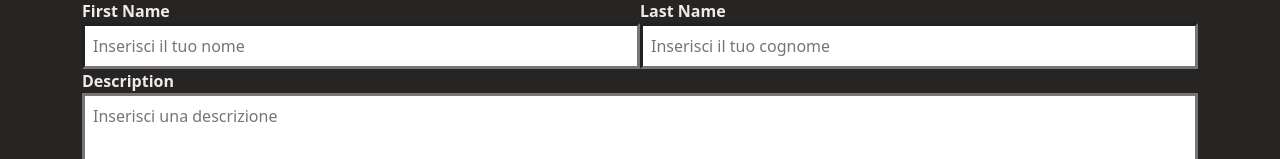
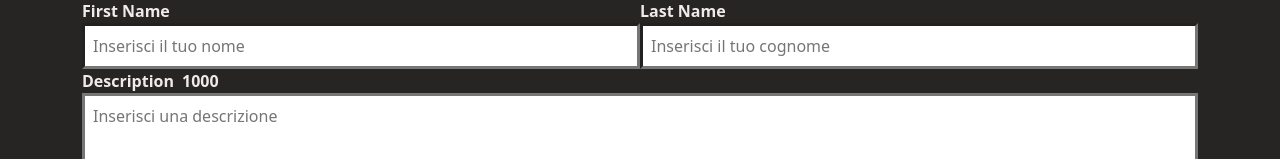
Before and after one commit to Cianuro-83/REACT, a React (Vite) app in the folder form/: page / in a window 1280 px wide. Shown: the part 214-373 px from the top of the page. Built offline with nearby package versions, Linux system fonts and the light colour scheme.

Commit message:
input e tex area validation

```diff
--- a/form/src/components/Form.jsx
+++ b/form/src/components/Form.jsx
@@ -9,7 +9,7 @@ import FormUiFiles from './formUi/FormUiFiles/FormUiFiles';
 import FormResetButton from './formUi/FormResetButton';
 import { selectValues, formUIGroupCheckboxValues, formUIGroupRadioValues } from './formUi/formUtility/formData';
 import { handleSubmit } from './formUi/formUtility/formSubmit';
-import { validateFirstName } from './formUi/formUtility/validateForm';
+import { validateFirstName, validateTextArea } from './formUi/formUtility/validateForm';
 
 
 const Form = () => {
@@ -51,6 +51,8 @@ const Form = () => {
   const handleFormSubmit = ( e ) => {
     const fields = {
       firstname: validateFirstName,
+      lastname: validateFirstName,
+      description: validateTextArea
       // ... altri campi e funzioni di validazione ...
     };
 
@@ -72,6 +74,7 @@ const Form = () => {
           <FormUiInput
             id="firstname"
             label="First Name"
+            type={ 'text' }
             placeholder={ 'Inserisci il tuo nome' }
             value={ form.firstname }
             onChange={ ( e ) => setForm( { ...form, firstname: e.target.value } ) }
@@ -95,6 +98,7 @@ const Form = () => {
           placeholder="Inserisci una descrizione"
           value={ form.description }
           onChange={ ( e ) => setForm( { ...form, description: e.target.value } ) }
+          error={ errors.description }
         />
 
         <FormUiSelect
--- a/form/src/components/formUi/FormUiInput.jsx
+++ b/form/src/components/formUi/FormUiInput.jsx
@@ -1,17 +1,19 @@
-const FormUiInput = ( { id, label, placeholder, value, onChange, error } ) => {
+const FormUiInput = ( { id, label, placeholder, type, value, onChange, error } ) => {
   return (
     <div>
       <div className='d-flex flex-column'>
-        <label className='fw-bolder' htmlFor={ id }>{ label }</label>
+        <label className={ `fw-bolder ${error ? 'text-danger' : ''}` } htmlFor={ id }>{ label }</label>
         <input
           className={ `border-3 border-gray p-2 ${error ? 'border-danger border-4' : ''}` }
           id={ id }
           name={ id }
-          type="text"
+          type={ type }
           placeholder={ placeholder }
           value={ value }
           onChange={ onChange }
         />
+
+
       </div>
       { error && <p className='text-danger fw-bold'>{ error }</p> }
     </div>
--- a/form/src/components/formUi/FormUiTextArea.jsx
+++ b/form/src/components/formUi/FormUiTextArea.jsx
@@ -1,23 +1,52 @@
-import React from 'react';
+import React, { useState } from 'react';
 
-const FormUiTextArea = ( { id, label, rows, placeholder, value, onChange } ) => {
+const FormUiTextArea = ( { id, label, rows, placeholder, value, onChange, error } ) => {
+  const [remainingChars, setRemainingChars] = useState( 1000 );
+
+  const calculateColor = () => {
+    const percentage = ( remainingChars / 1000 ) * 100;
+
+    if ( percentage > 20 ) {
+      return 'default';
+    } else if ( percentage <= 20 && percentage > 1 ) {
+      return 'warning';
+    } else {
+      return 'danger';
+    }
+  };
+
+  const handleInputChange = ( e ) => {
+    const inputValue = e.target.value;
+    const charsUsed = inputValue.length;
+    const newRemainingChars = 1000 - charsUsed;
+
+    setRemainingChars( newRemainingChars );
+    onChange( e ); // Chiamata alla funzione di onChange per aggiornare il valore del textarea nel componente padre
+  };
+
   return (
     <div>
       <div className='d-flex flex-column'>
-        <label className='fw-bolder' htmlFor={ id }>{ label }</label>
+        <label className={ `fw-bolder ${error ? 'text-danger' : ''}` } htmlFor={ id }>
+          { label }
+          <span className={ `ms-2 text-${calculateColor()}` }>{ remainingChars }</span>
+        </label>
         <textarea
-          className='border-3 border-gray p-2'
+          className={ `border-3 border-${calculateColor} p-2 ${error ? 'border-danger border-4' : ''}` }
           id={ id }
           name={ id }
           type="text"
           placeholder={ placeholder }
           rows={ rows }
           value={ value }
-          onChange={ onChange } />
+          onChange={ handleInputChange }
+        />
+      </div>
+      <div>
+        { error && <p className='text-danger fw-bold'>{ error }</p> }
       </div>
     </div>
   );
 };
 
-
 export default FormUiTextArea;
--- a/form/src/components/formUi/formUtility/validateForm.js
+++ b/form/src/components/formUi/formUtility/validateForm.js
@@ -1,15 +1,27 @@
+// FIRSTNAME E LAST NAME
 export const validateFirstName = ( firstName ) => {
   const nameRegex = /^[a-zA-ZàáâäãåąčćęèéêëėįìíîïłńòóôöõøùúûüųūÿýżźñçčšžÀÁÂÄÃÅĄĆČĖĘÈÉÊËÌÍÎÏĮŁŃÒÓÔÖÕØÙÚÛÜŲŪŸÝŻŹÑßÇŒÆČŠŽ∂ð ,.'-]+$/u;
 
   if ( firstName.trim() === '' ) {
-    return 'Il nome è obbligatorio.';
+    return 'Dato Richiesto.';
   } else if ( !nameRegex.test( firstName ) ) {
-    return 'Il nome non è valido.';
+    return 'Il dato inserito non è valido e/o contiene numeri.';
   } else if ( firstName.length < 2 ) {
-    return 'Il nome è troppo corto: deve avere almeno 2 caratteri.';
+    return 'Il capo è troppo corto: deve avere almeno 2 caratteri.';
   } else if ( firstName.length > 30 ) {
-    return 'Il nome è troppo lungo: deve avere massimo 30 caratteri.';
+    return 'Il capo è troppo lungo: può avere al massimo 30 caratteri.';
   }
-
   return null;
 };
+
+// TEXT AREA
+export const validateTextArea = ( text ) => {
+  if ( text.trim() === '' ) {
+    return 'Dato Richiesto.';
+  } else if ( text.length < 5 ) {
+    return 'Il testo è troppo corto: deve avere almeno 5 caratteri.';
+  } else if ( text.length > 1000 ) {
+    return 'Il testo è troppo lungo: è possibile avere al massimo 1000 caratteri.';
+  }
+  return null;
+};
```
